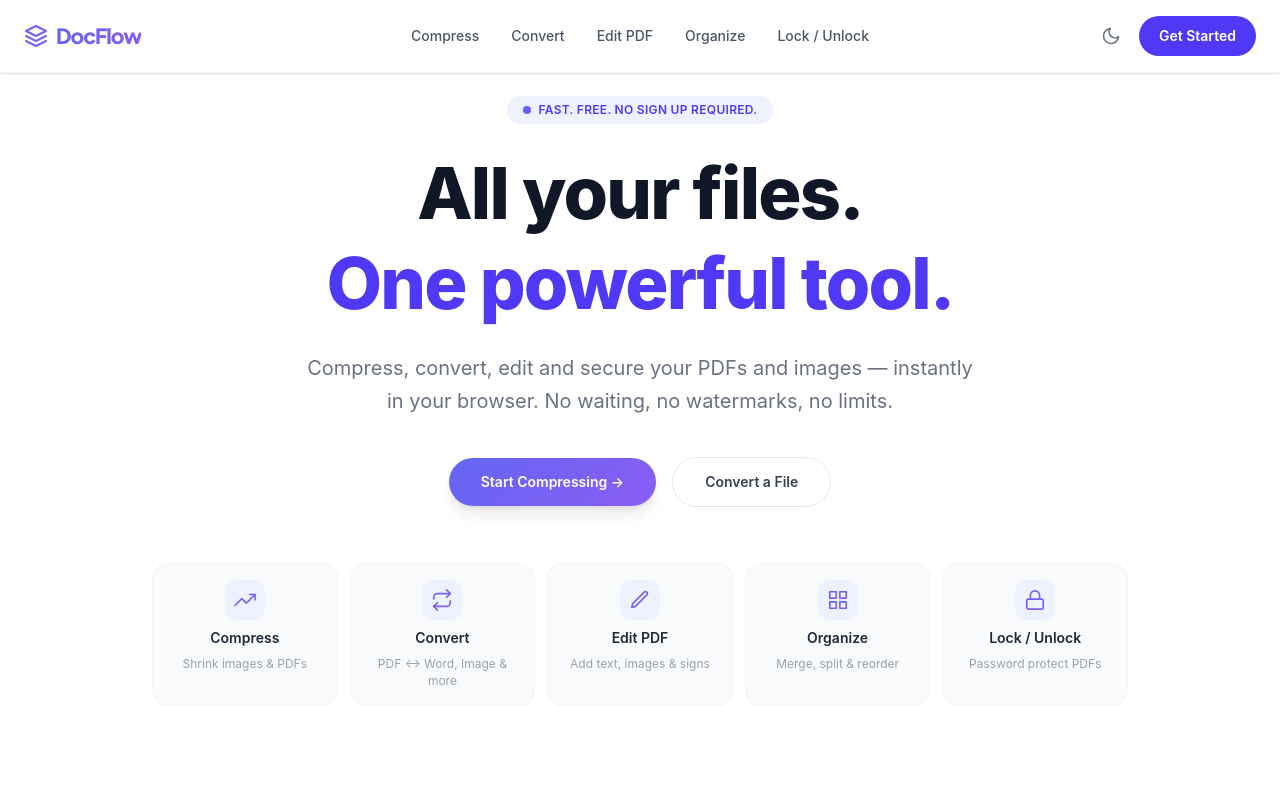
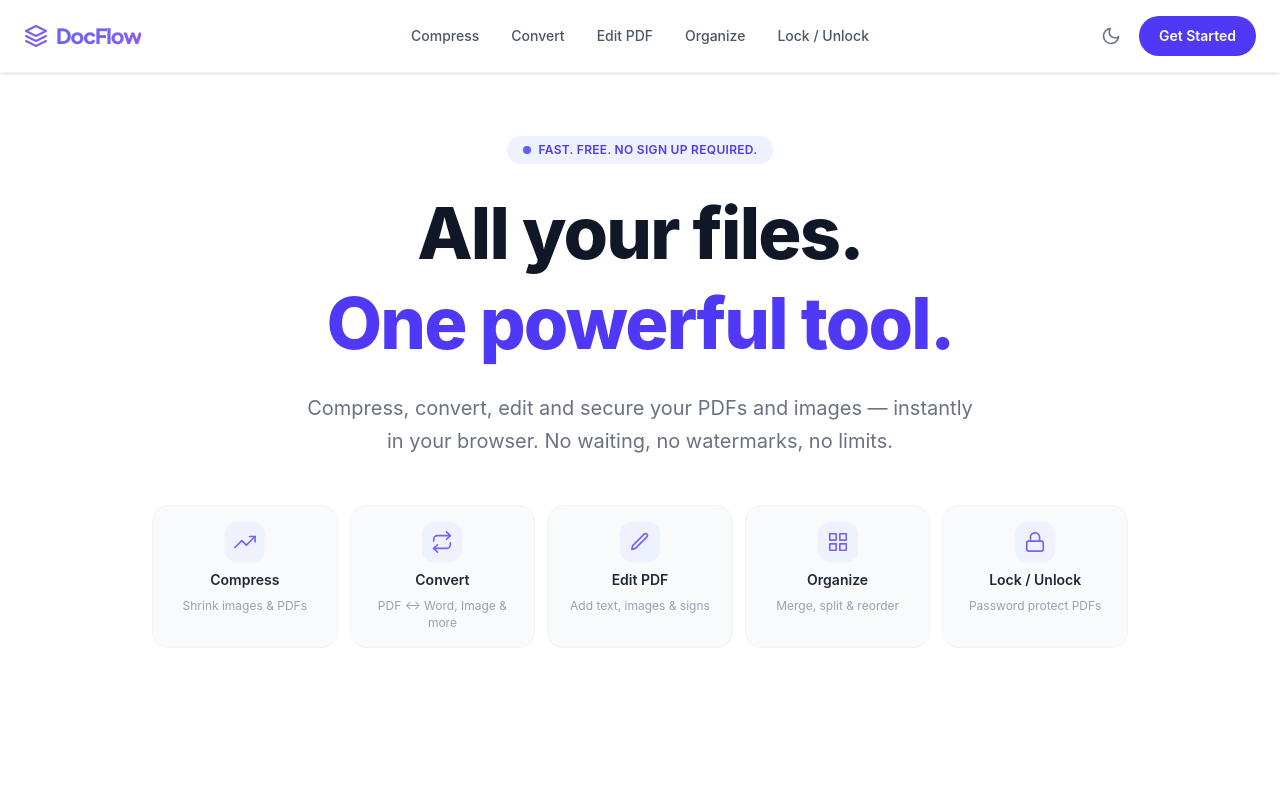
Before and after one commit to heisenbergg24/docflow-frontend, a React (Vite) app: page / in a window 1280 px wide. Shown: the top 800 px of the page. Built offline with nearby package versions, Linux system fonts and the light colour scheme.

Commit message:
fix: remove hero CTA buttons; fix TextBox 2D resize (width+height)
- Hero: remove 'Start Compressing' and 'Convert a File' buttons
- EditPDF: TextBox resize now tracks both X and Y deltas like ImageBox,
  giving full 2D resize (width + height) instead of horizontal-only

```diff
--- a/src/components/Hero.jsx
+++ b/src/components/Hero.jsx
@@ -90,26 +90,10 @@ function Hero() {
         </h1>
 
         {/* Subheadline */}
-        <p className="text-lg md:text-xl text-gray-500 dark:text-gray-400 max-w-2xl mx-auto mb-10 leading-relaxed">
+        <p className="text-lg md:text-xl text-gray-500 dark:text-gray-400 max-w-2xl mx-auto mb-12 leading-relaxed">
           Compress, convert, edit and secure your PDFs and images — instantly in your browser. No waiting, no watermarks, no limits.
         </p>
 
-        {/* CTA Buttons */}
-        <div className="flex flex-col sm:flex-row items-center justify-center gap-4 mb-14">
-          <Link
-            to="/compress"
-            className="text-white font-semibold px-8 py-3.5 rounded-full transition-all text-sm shadow-lg hover:scale-105"
-            style={{ background: 'linear-gradient(135deg, #6366f1, #8b5cf6)' }}
-          >
-            Start Compressing →
-          </Link>
-          <Link
-            to="/convert"
-            className="text-gray-700 dark:text-gray-300 font-semibold px-8 py-3.5 rounded-full transition-all text-sm border border-gray-200 dark:border-gray-700 hover:border-indigo-400 dark:hover:border-indigo-600 hover:scale-105 bg-white dark:bg-gray-900"
-          >
-            Convert a File
-          </Link>
-        </div>
 
         {/* Feature Cards */}
         <div className="grid grid-cols-2 sm:grid-cols-3 md:grid-cols-5 gap-3 mb-12">
--- a/src/pages/EditPDF.jsx
+++ b/src/pages/EditPDF.jsx
@@ -141,23 +141,29 @@ function Toolbar({ activeTool, setActiveTool, onWatermarkClick, watermarkApplied
 
 function TextBox({ element, isEditing, isSelected, onUpdate, onDelete, onStartEdit, onStopEdit, onSelect }) {
   const [resizing, setResizing] = useState(false)
-  const [size, setSize] = useState({ width: 150, height: 'auto' })
-  const resizeStart = useRef({ width: 0, x: 0 })
+  const [size, setSize] = useState({ width: 150, height: 40 })
+  const resizeStart = useRef({ width: 0, height: 0, x: 0, y: 0 })
 
   const handleResizeStart = (e) => {
     e.stopPropagation()
     e.preventDefault()
     setResizing(true)
     const clientX = e.touches ? e.touches[0].clientX : e.clientX
-    resizeStart.current = { width: size.width, x: clientX }
+    const clientY = e.touches ? e.touches[0].clientY : e.clientY
+    resizeStart.current = { width: size.width, height: size.height, x: clientX, y: clientY }
   }
 
   useEffect(() => {
     if (!resizing) return
     const handleMove = (e) => {
       const clientX = e.touches ? e.touches[0].clientX : e.clientX
-      const delta = clientX - resizeStart.current.x
-      setSize(prev => ({ ...prev, width: Math.max(80, resizeStart.current.width + delta) }))
+      const clientY = e.touches ? e.touches[0].clientY : e.clientY
+      const deltaX = clientX - resizeStart.current.x
+      const deltaY = clientY - resizeStart.current.y
+      setSize(prev => ({
+        width: Math.max(80, resizeStart.current.width + deltaX),
+        height: Math.max(24, resizeStart.current.height + deltaY),
+      }))
     }
     const handleEnd = () => setResizing(false)
     window.addEventListener('mousemove', handleMove)
@@ -257,7 +263,7 @@ function TextBox({ element, isEditing, isSelected, onUpdate, onDelete, onStartEd
             placeholder="Type here..."
           />
         ) : (
-          <div style={{ ...textStyle, width: size.width }} className={`px-2 py-1 rounded relative border ${isSelected ? 'border-indigo-400' : 'border-transparent group-hover:border-indigo-300'}`}>
+          <div style={{ ...textStyle, width: size.width, height: size.height, overflow: 'hidden' }} className={`px-2 py-1 rounded relative border ${isSelected ? 'border-indigo-400' : 'border-transparent group-hover:border-indigo-300'}`}>
             {element.text || <span className="text-gray-300 italic">Empty text</span>}
             <button onClick={(e) => { e.stopPropagation(); onDelete(element.id) }}
               className={`absolute -top-2 -right-2 w-5 h-5 rounded-full bg-red-400 text-white text-xs flex items-center justify-center transition-opacity ${isSelected ? 'opacity-100' : 'opacity-0 group-hover:opacity-100'}`}>
```
